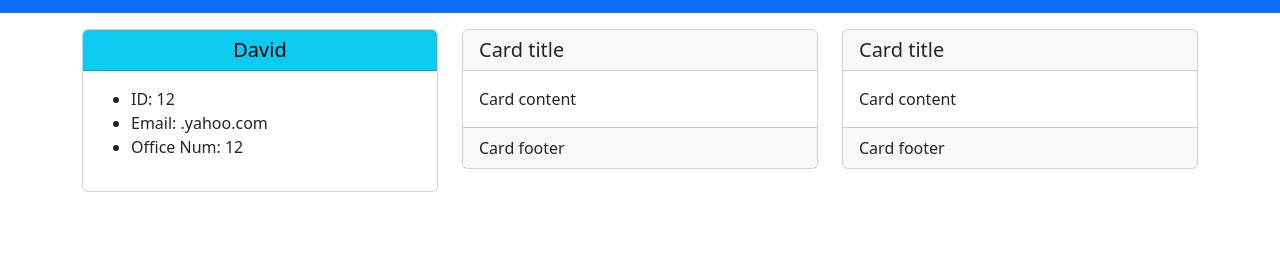
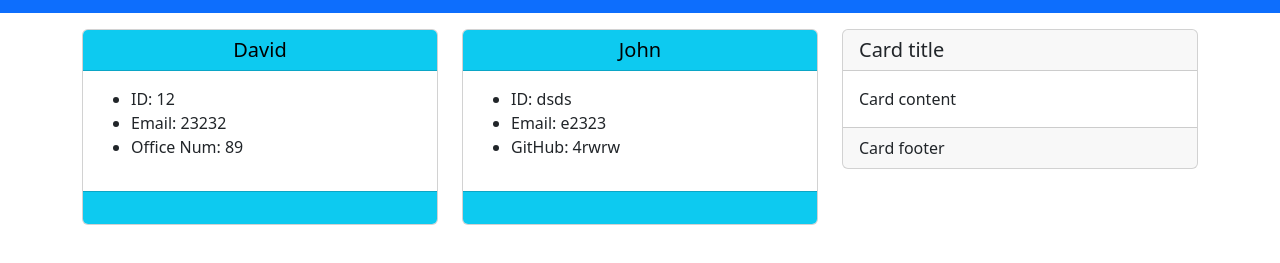
Before and after one commit to dlockett133/team-page-generator, a website: page index.html in a window 1280 px wide. Shown: the part 53-316 px from the top of the page. Drawn offline with nearby package versions, Linux system fonts and the light colour scheme; files that its build step writes are made by us from their sources.

Commit message:
modified generateEngineer function

```diff
--- a/index.html
+++ b/index.html
@@ -1,3 +1,4 @@
+
     <!DOCTYPE html>
     <html lang="en">
     <head>
@@ -23,30 +24,44 @@
         <div class="row mt-3">
             <div class="col-md-12">
             <div class="row">
+
             <div class="col-md-4">
               <div class="card">
-                <h5 class="card-header text-bg-info text-center name">David</h5>
+                <h5 class="card-header text-bg-info text-center name">
+                  David
+                </h5>
                 <div class="card-body">
                   <div class="card-text">
                     <ul>
                       <li>ID: 12</li>
-                      <li>Email: .yahoo.com</li>
-                      <li>Office Num: 12</li>
+                      <li>Email: 23232</li>
+                      <li>Office Num: 89</li>
                     </ul>
                   </div>
                 </div>
+                <div class="card-footer text-bg-info pt-4"></div>
               </div>
             </div>
 
+
             <div class="col-md-4">
               <div class="card">
-                <h5 class="card-header name">Card title</h5>
+                <h5 class="card-header text-bg-info text-center name">
+                  John
+                </h5>
                 <div class="card-body">
-                  <p class="card-text">Card content</p>
-                </div>
-                <div class="card-footer">Card footer</div>
+                  <div class="card-text">
+                    <ul>
+                      <li>ID: dsds</li>
+                      <li>Email: e2323</li>
+                      <li>GitHub: 4rwrw</li>
+                    </ul>
                   </div>
                 </div>
+                <div class="card-footer text-bg-info pt-4"></div>
+              </div>
+            </div>
+
                 <div class="col-md-4">
                 <div class="card">
                     <h5 class="card-header name">Card title</h5>
```
Also changed, not shown: utils/generateHtml.js (+20 -10 lines), 1 other file. Lines whose indentation alone changed are shown as unchanged.
